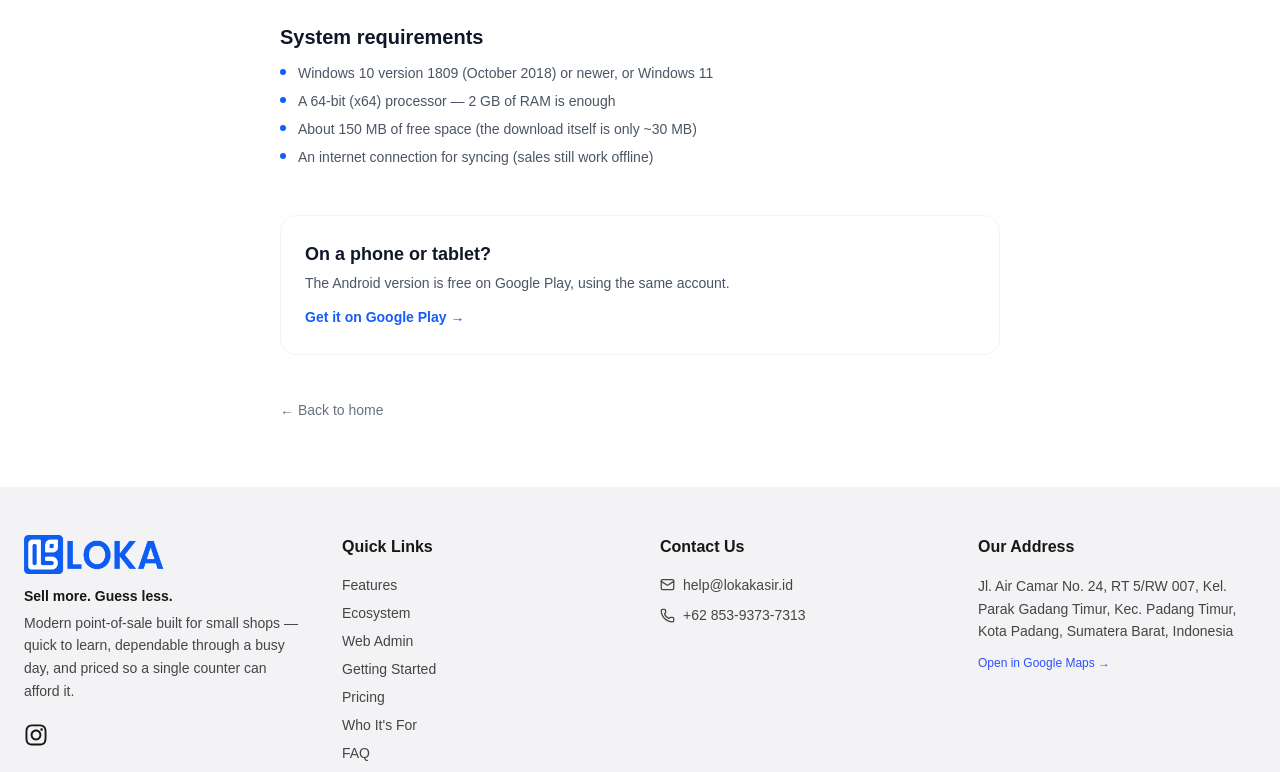
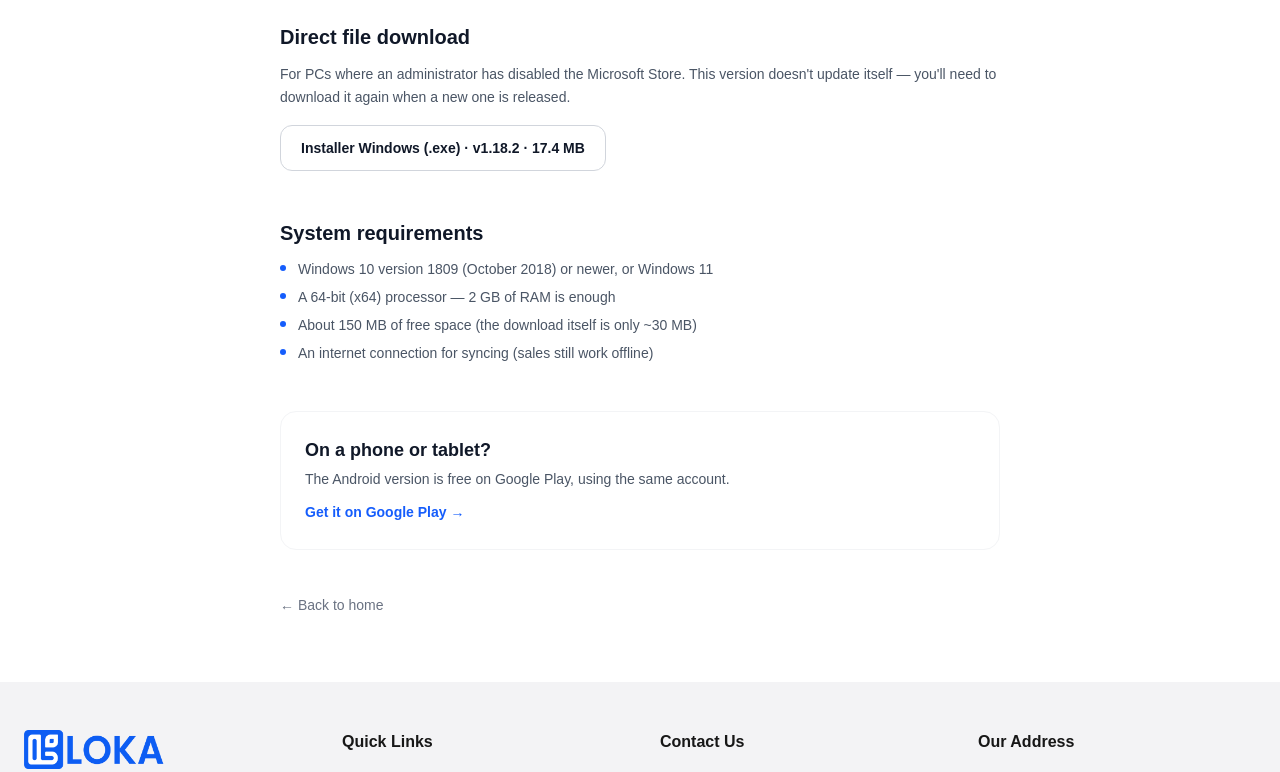
Before and after one commit to Kreativita-Sinergi/loka-landing-web, a Next.js app: page /en/download/windows in a window 1280 px wide. Shown: the part 1140-1912 px from the top of the page. Built offline with nearby package versions, Linux system fonts and the light colour scheme; no server answers.

Commit message:
feat: enable direct Windows installer download

```diff
--- a/src/data/cta.ts
+++ b/src/data/cta.ts
@@ -203,7 +203,12 @@ export const windowsDirectDownload: {
   fileLabel: string;
   size: string;
   version: string;
-} | null = null;
+} | null = {
+  url: "https://github.com/Kreativita-Sinergi/loka-landing-web/releases/download/windows-v1.18.2/LokaKasir-Setup-1.18.2-x64.exe",
+  fileLabel: "Installer Windows (.exe)",
+  size: "17.4 MB",
+  version: "1.18.2",
+};
 
 // Detail untuk menghubungi tim Loka Kasir (bantuan pemasangan, pertanyaan, dll).
 // Bukan lagi jalur utama untuk mendapatkan aplikasi — pakai appDownloadDetails.
```
